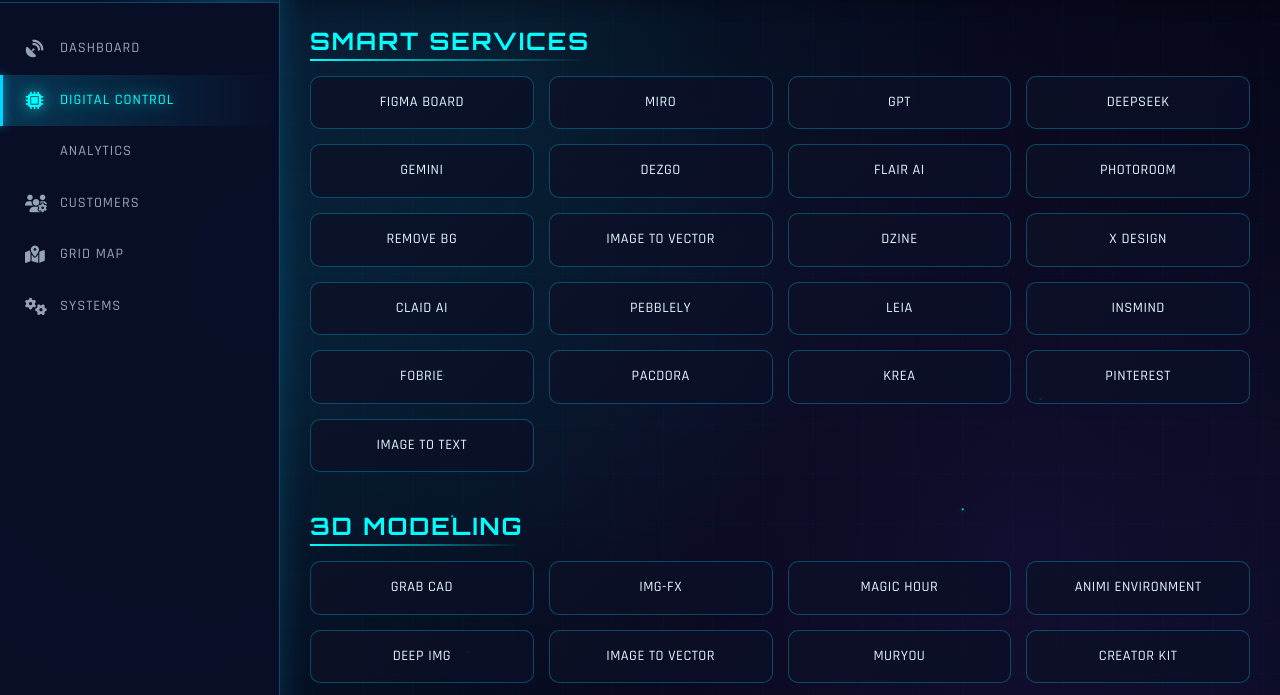
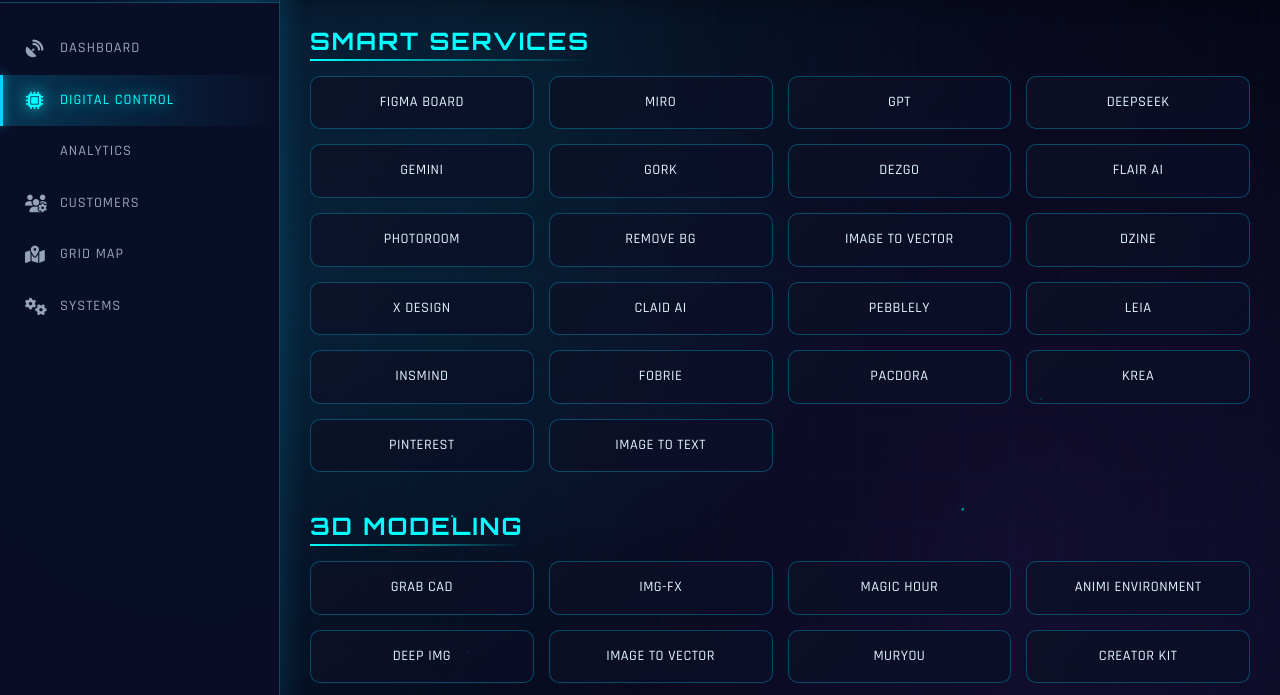
Before and after one commit to PrimeSoftLab/neural-system, a plain HTML site: page digital-control.html in a window 1280 px wide. Shown: the part 89-784 px from the top of the page. Drawn offline with nearby package versions, Linux system fonts and the light colour scheme.

Commit message:
new link

```diff
--- a/digital-control.html
+++ b/digital-control.html
@@ -299,6 +299,7 @@
                         <a class="service-button" href="https://chatgpt.com/" target="_blank">GPT</a>
                         <a class="service-button" href="https://chat.deepseek.com/" target="_blank">DeepSeek</a>
                         <a class="service-button" href="https://gemini.google.com/" target="_blank">Gemini</a>
+                        <a class="service-button" href="https://grok.com/" target="_blank">Gork</a>
                         <a class="service-button" href="https://dezgo.com/text2image/sdxl" target="_blank">Dezgo</a>
                         <a class="service-button" href="https://flair.ai/" target="_blank">Flair AI</a>
                         <a class="service-button" href="https://www.photoroom.com" target="_blank">Photoroom</a>
```
